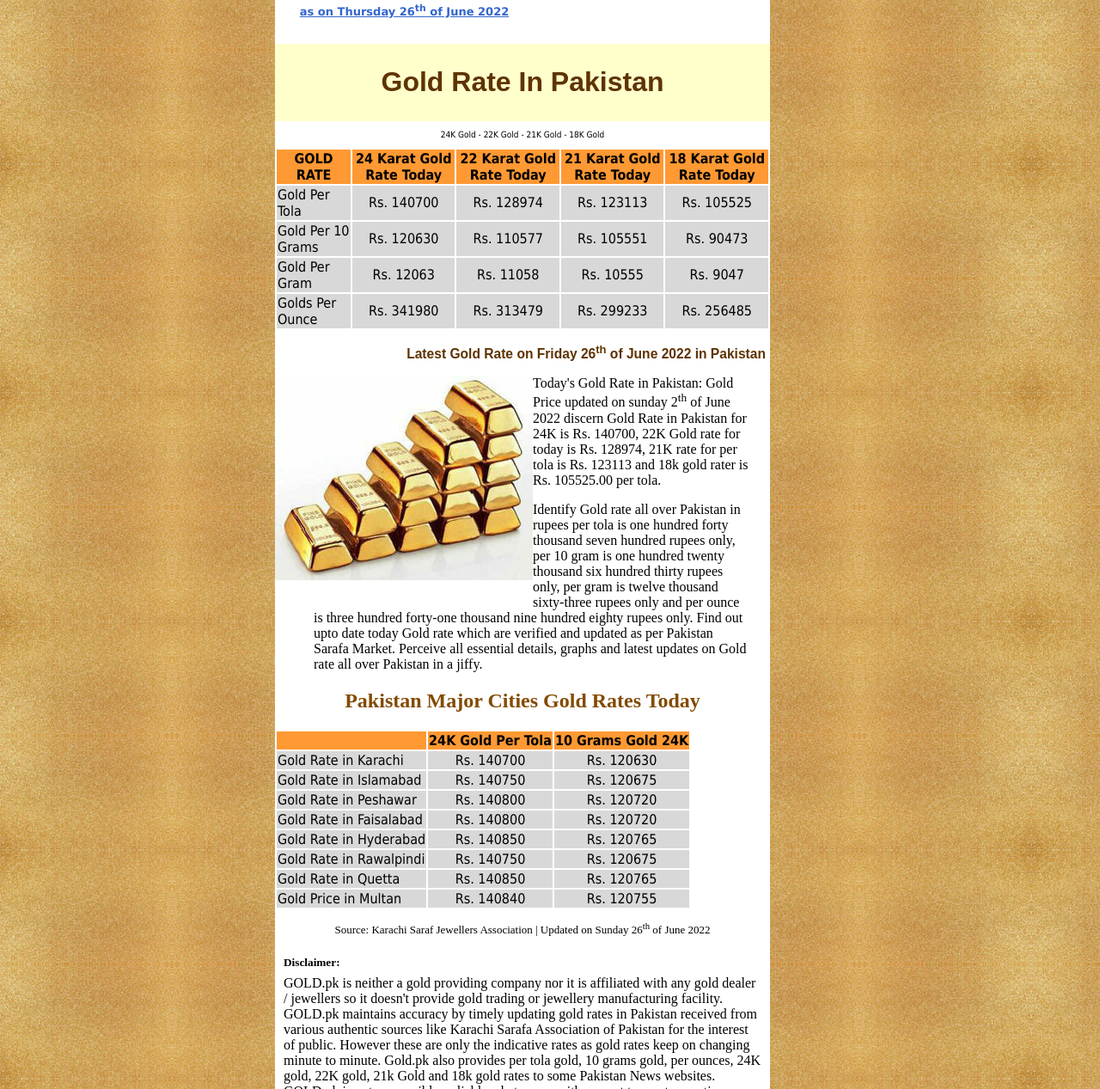
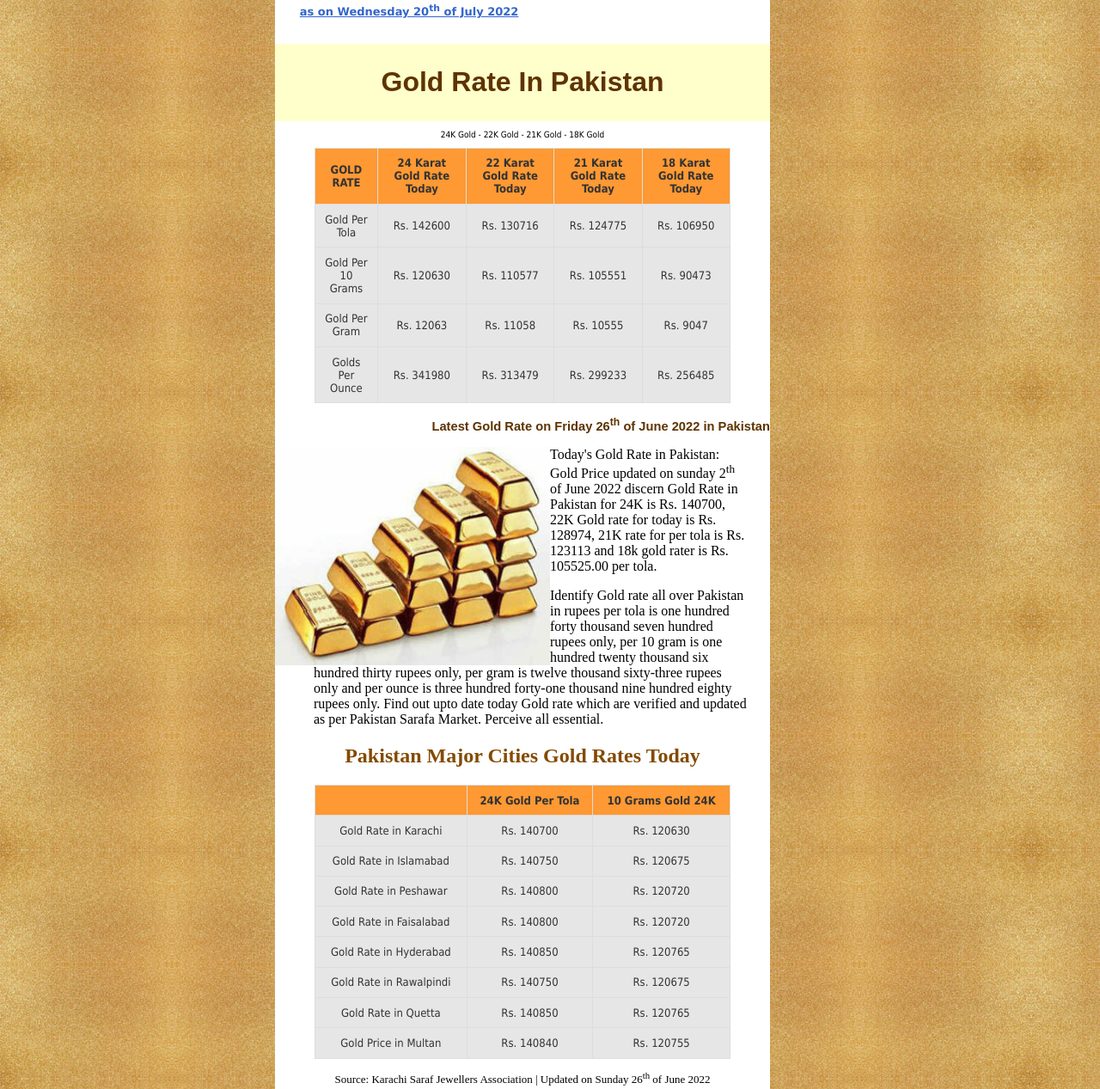
Before and after one commit to swirzan/Gold-Website, a plain HTML site: page index.html in a window 1280 px wide. Shown: the part 607-1874 px from the top of the page at 86% size. Drawn offline with Linux system fonts and the light colour scheme.

Commit message:
gold website done

```diff
--- a/css/style.css
+++ b/css/style.css
@@ -66,6 +66,42 @@ body {
   font-family: Arial, Helvetica, sans-serif;
 }
 
+.th {
+  padding: 15px 20px;
+  border: 1px solid #ddd;
+  text-align: center;
+  font-family: Tahoma, Verdana, Arial;
+  font-size: 13px;
+  color: #333333;
+  margin: 10%;
+  padding: 2%;
+  background-color: rgb(255, 153, 51);
+  color: #333333;
+}
+
+.div-2 {
+  padding-left: 8%;
+  padding-right: 8%;
+}
+
+.td,
+.tr {
+  padding: 12px 15px;
+  border: 1px solid #ddd;
+  text-align: center;
+  font-family: Tahoma, Verdana, Arial;
+  font-size: 13px;
+  color: #333333;
+  margin: 10%;
+  padding: 2%;
+  background-color: #e6e6e6;
+}
+
+.table {
+  width: 100%;
+  border-collapse: collapse;
+}
+
 .p-1 {
   text-align: center;
   font-family: Tahoma, Verdana, Arial;
@@ -73,31 +109,12 @@ body {
   font-weight: lighter;
 }
 
-.tab-1 {
-  text-align: center;
-  border: 2px rgb(221, 221, 221);
-  background-color: #d8d8d8;
-  font-family: Tahoma, Verdana, Arial;
-  margin: 10px;
-}
-
-.tab-2 {
-  text-align: left;
-}
-
-.th-1 {
-  background-color: rgb(255, 153, 51);
-  border: 1px rgb(223, 223, 223);
-
-  font-family: Tahoma, Verdana, Arial;
-}
-
 .h-3 {
   font-family: Arial, Helvetica, sans-serif;
-  margin-right: 5px;
+  margin-left: 1px;
   font-weight: bold;
   color: #5e3300;
-  font-size: 15.6px;
+  font-size: 14.7px;
   text-align: right;
 }
 
@@ -110,8 +127,8 @@ body {
 
 .imgs {
   float: left;
-  padding-bottom: 30px;
-  width: 300px;
+  padding-bottom: px;
+  width: 320px;
 }
 
 .h-4 {
@@ -126,6 +143,10 @@ body {
   font-size: small;
 }
 
+.img-8 {
+  text-align: center;
+}
+
 .dis {
   margin: 10px;
   padding-bottom: 10px;
@@ -133,4 +154,5 @@ body {
 
 .dis-2 {
   margin-top: -15px;
+  font-weight: lighter;
 }
--- a/index.html
+++ b/index.html
@@ -34,57 +34,59 @@
           Gold Rate
           <br />
           <br />
-          Rs.140700.00
+          Rs.137500.00
           <br />
           <br />
           per tola
         </h2>
-        <a class="a-2" href="#">as on Thursday 26<sup>th</sup> of June 2022 </a>
+        <a class="a-2" href="#"
+          >as on Wednesday 20<sup>th</sup> of July 2022
+        </a>
       </div>
 
       <div class="h-5">
         <h1>Gold Rate In Pakistan</h1>
       </div>
       <p class="p-1">24K Gold - 22K Gold - 21K Gold - 18K Gold</p>
-      <div>
-        <table>
-          <tr class="th-1">
-            <th class="th-1">GOLD RATE</th>
-            <th class="th-1">24 Karat Gold Rate Today</th>
-            <th class="th-1">22 Karat Gold Rate Today</th>
-            <th class="th-1">21 Karat Gold Rate Today</th>
-            <th class="th-1">18 Karat Gold Rate Today</th>
+      <div class="div-2">
+        <table class="table">
+          <tr class="tr">
+            <th class="th">GOLD RATE</th>
+            <th class="th">24 Karat Gold Rate Today</th>
+            <th class="th">22 Karat Gold Rate Today</th>
+            <th class="th">21 Karat Gold Rate Today</th>
+            <th class="th">18 Karat Gold Rate Today</th>
           </tr>
 
-          <tr class="tab-1">
-            <td class="tab-2">Gold Per Tola</td>
-            <td class="tab-1">Rs. 140700</td>
-            <td class="tab-1">Rs. 128974</td>
-            <td class="tab-1">Rs. 123113</td>
-            <td class="tab-1">Rs. 105525</td>
+          <tr class="tr">
+            <td class="td">Gold Per Tola</td>
+            <td class="td">Rs. 142600</td>
+            <td class="td">Rs. 130716</td>
+            <td class="td">Rs. 124775</td>
+            <td class="td">Rs. 106950</td>
           </tr>
 
-          <tr class="tab-1">
-            <td class="tab-2">Gold Per 10 Grams</td>
-            <td class="tab-1">Rs. 120630</td>
-            <td class="tab-1">Rs. 110577</td>
-            <td class="tab-1">Rs. 105551</td>
-            <td class="tab-1">Rs. 90473</td>
+          <tr class="tr">
+            <td class="td">Gold Per 10 Grams</td>
+            <td class="td">Rs. 120630</td>
+            <td class="td">Rs. 110577</td>
+            <td class="td">Rs. 105551</td>
+            <td class="td">Rs. 90473</td>
           </tr>
 
-          <tr class="tab-1">
-            <td class="tab-2">Gold Per Gram</td>
-            <td class="tab-1">Rs. 12063</td>
-            <td class="tab-1">Rs. 11058</td>
-            <td class="tab-1">Rs. 10555</td>
-            <td class="tab-1">Rs. 9047</td>
+          <tr class="tr">
+            <td class="td">Gold Per Gram</td>
+            <td class="td">Rs. 12063</td>
+            <td class="td">Rs. 11058</td>
+            <td class="td">Rs. 10555</td>
+            <td class="td">Rs. 9047</td>
           </tr>
-          <tr class="tab-1">
-            <td class="tab-2">Golds Per Ounce</td>
-            <td class="tab-1">Rs. 341980</td>
-            <td class="tab-1">Rs. 313479</td>
-            <td class="tab-1">Rs. 299233</td>
-            <td class="tab-1">Rs. 256485</td>
+          <tr class="tr">
+            <td class="td">Golds Per Ounce</td>
+            <td>Rs. 341980</td>
+            <td class="td">Rs. 313479</td>
+            <td class="td">Rs. 299233</td>
+            <td class="td">Rs. 256485</td>
           </tr>
         </table>
       </div>
@@ -108,57 +110,58 @@
           thousand sixty-three rupees only and per ounce is three hundred
           forty-one thousand nine hundred eighty rupees only. Find out upto date
           today Gold rate which are verified and updated as per Pakistan Sarafa
-          Market. Perceive all essential details, graphs and latest updates on
-          Gold rate all over Pakistan in a jiffy.
+          Market. Perceive all essential.
         </p>
       </div>
       <div>
         <h2 class="h-4">Pakistan Major Cities Gold Rates Today</h2>
       </div>
-      <div>
-        <table>
-          <th class="th-1"></th>
-          <th class="th-1">24K Gold Per Tola</th>
-          <th class="th-1">10 Grams Gold 24K</th>
-          <tr class="tab-1">
-            <td class="tab-2">Gold Rate in Karachi</td>
-            <td class="tab-1">Rs. 140700</td>
-            <td class="tab-1">Rs. 120630</td>
+      <div class="div-2">
+        <table class="table">
+          <tr class="tr">
+            <th class="th"></th>
+            <th class="th">24K Gold Per Tola</th>
+            <th class="th">10 Grams Gold 24K</th>
           </tr>
-          <tr class="tab-1">
-            <td class="tab-2">Gold Rate in Islamabad</td>
-            <td class="tab-1">Rs. 140750</td>
-            <td class="tab-1">Rs. 120675</td>
+          <tr class="tr">
+            <td class="td">Gold Rate in Karachi</td>
+            <td class="td">Rs. 140700</td>
+            <td class="td">Rs. 120630</td>
           </tr>
-          <tr class="tab-1">
-            <td class="tab-2">Gold Rate in Peshawar</td>
-            <td class="tab-1">Rs. 140800</td>
-            <td class="tab-1">Rs. 120720</td>
+          <tr class="tr">
+            <td class="td">Gold Rate in Islamabad</td>
+            <td class="td">Rs. 140750</td>
+            <td class="td">Rs. 120675</td>
           </tr>
-          <tr class="tab-1">
-            <td class="tab-2">Gold Rate in Faisalabad</td>
-            <td class="tab-1">Rs. 140800</td>
-            <td class="tab-1">Rs. 120720</td>
+          <tr class="tr">
+            <td class="td">Gold Rate in Peshawar</td>
+            <td class="td">Rs. 140800</td>
+            <td class="td">Rs. 120720</td>
           </tr>
-          <tr class="tab-1">
-            <td class="tab-2">Gold Rate in Hyderabad</td>
-            <td class="tab-1">Rs. 140850</td>
-            <td class="tab-1">Rs. 120765</td>
+          <tr class="tr">
+            <td class="td">Gold Rate in Faisalabad</td>
+            <td class="td">Rs. 140800</td>
+            <td class="td">Rs. 120720</td>
           </tr>
-          <tr class="tab-1">
-            <td class="tab-2">Gold Rate in Rawalpindi</td>
-            <td class="tab-1">Rs. 140750</td>
-            <td class="tab-1">Rs. 120675</td>
+          <tr class="tr">
+            <td class="td">Gold Rate in Hyderabad</td>
+            <td class="td">Rs. 140850</td>
+            <td class="td">Rs. 120765</td>
           </tr>
-          <tr class="tab-1">
-            <td class="tab-2">Gold Rate in Quetta</td>
-            <td class="tab-1">Rs. 140850</td>
-            <td class="tab-1">Rs. 120765</td>
+          <tr class="tr">
+            <td class="td">Gold Rate in Rawalpindi</td>
+            <td class="td">Rs. 140750</td>
+            <td class="td">Rs. 120675</td>
           </tr>
-          <tr class="tab-1">
-            <td class="tab-2">Gold Price in Multan</td>
-            <td class="tab-1">Rs. 140840</td>
-            <td class="tab-1">Rs. 120755</td>
+          <tr class="tr">
+            <td class="td">Gold Rate in Quetta</td>
+            <td class="td">Rs. 140850</td>
+            <td class="td">Rs. 120765</td>
+          </tr>
+          <tr class="tr">
+            <td class="td">Gold Price in Multan</td>
+            <td class="td">Rs. 140840</td>
+            <td class="td">Rs. 120755</td>
           </tr>
         </table>
         <p class="f-1">
@@ -168,6 +171,9 @@
           of June 2022
         </p>
       </div>
+      <p class="img-8">
+        <img src="/assets/imgs/gold-rate-karachi.jpg" />
+      </p>
       <div class="dis">
         <footer>
           <h5>Disclaimer:</h5>
```
